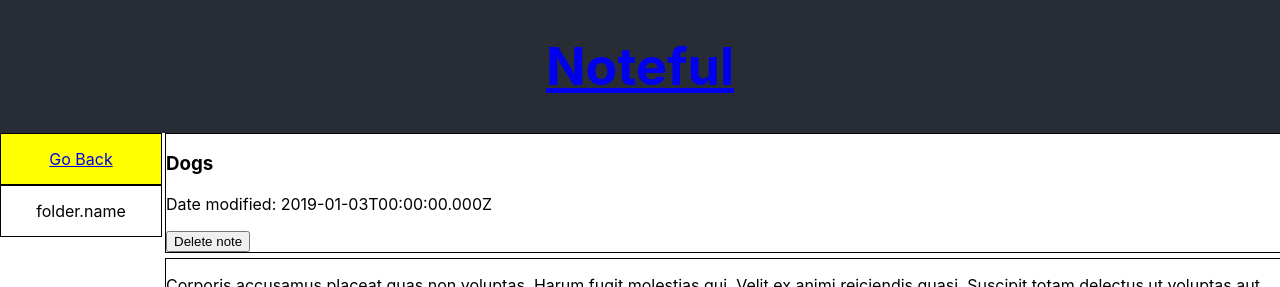
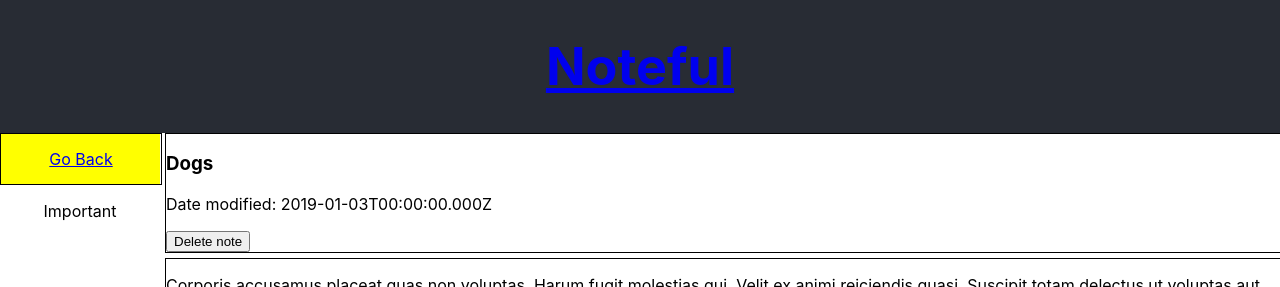
Before and after one commit to thinkful-ei-bee/joel-davidbo-noteful, a React (Create React App) app: page /notes/cbc787a0-ffaf-11e8-8eb2-f2801f1b9fd1 in a window 1280 px wide. Shown: the top 287 px of the page. Built offline with nearby package versions, Linux system fonts and the light colour scheme.

Commit message:
finished technical specs for this stage

```diff
--- a/src/component/folderlist/folderlist.js
+++ b/src/component/folderlist/folderlist.js
@@ -4,9 +4,26 @@
 export default class FolderList extends Component {
 
   render() {
+    if (this.props.goBack) {
+      const folder = this.props.folders[0];
+
+      return (
+        <>
+          <ul className="folder-list folder-selected">
+            <li key={folder.id}>
+              <Link to={`/folder/${folder.id}`}>
+                Go Back
+              </Link>
+           </li>
+          </ul>
+          <p>
+           {folder.name}
+          </p>
+        </>
+      );
+    }
 
     return (
-      <>
         <ul className="folder-list">
           {this.props.folders.map(folder =>
             <li key={folder.id} className={folder.id === this.props.selected ? 'folder-selected' : ''}>
@@ -14,13 +31,8 @@
                 {this.props.goBack ? 'Go Back' : folder.name}
               </Link>
             </li>
-
-
-
           )}
-          {this.props.goBack ? <li>folder.name</li> : ''}
         </ul>
-      </>
     );
   }
 }
```
